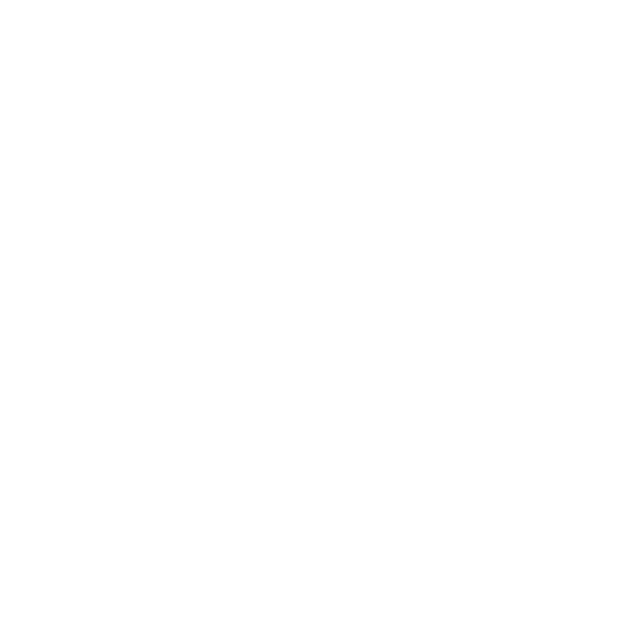
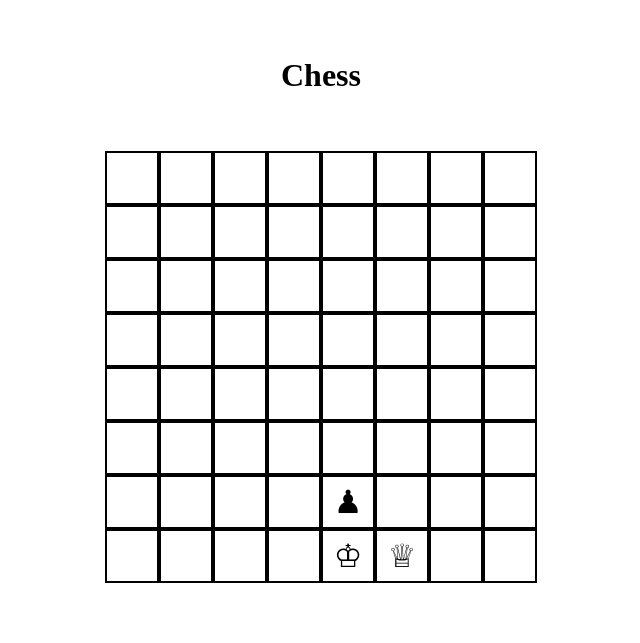
Before and after one commit to satishkhanal76/Chess-Multiplayer, a plain HTML site: page index.html in a window 1280 px wide. Shown: the whole page, without its empty margins (319-959 px from the left). Drawn offline with Linux system fonts and the light colour scheme.

Commit message:
Added displaying

```diff
--- a/css/styles.css
+++ b/css/styles.css
@@ -0,0 +1,52 @@
+* {
+    margin: 0;
+    padding: 0;
+}
+
+
+.valid-spot {
+    background-color: red;
+}
+
+main {
+    display: flex;
+    flex-direction: column;
+    align-items: center;
+    justify-content: space-evenly;
+    min-height: 80vh;
+}
+
+.board {
+
+    /* --num-of-rows: 3; */
+
+    position: relative;
+    --block-width: 50px;
+    --block-height: 50px;
+
+    --num-of-columns: 8;
+
+    display: grid;
+    grid-template-columns: repeat(var(--num-of-columns), auto);
+}
+
+.board .block {
+    display: flex;
+
+    border: 2px solid black;
+
+    width: var(--block-width);
+    height: var(--block-height);
+
+    align-items: center;
+    justify-content: center;
+    font-size: 2rem;
+    cursor: pointer;
+
+
+
+    -webkit-user-select: none; /* Safari */
+    -moz-user-select: none; /* Firefox */
+    -ms-user-select: none; /* IE10+/Edge */
+    user-select: none; /* Standard */
+}
--- a/index.html
+++ b/index.html
@@ -10,6 +10,10 @@
     <script src="./js/main.js" type="module" defer></script>
 </head>
 <body>
-
+    <main>
+        <h1>Chess</h1>
+        <div id="board" class="board">
+        </div>
+    </main>
 </body>
 </html>
--- /dev/null
+++ b/js/GUI/BlockGUI.js
@@ -0,0 +1,60 @@
+export class BlockGUI {
+
+    #column;
+    #row;
+
+    #element;
+
+    #boardGUI;
+
+    constructor(col, row, boardGUI) {
+        this.#column = col;
+        this.#row = row;
+
+        this.#boardGUI = boardGUI;
+
+        this.createElement();
+        this.addEventListeners();
+    }
+
+    showAsValidBlock() {
+        this.#element.classList.add("valid-spot");
+    }
+
+    hideAsValidBlock() {
+        this.#element.classList.remove("valid-spot");
+
+    }
+
+
+    createElement() {
+        this.#element = document.createElement("div");
+        this.#element.classList.add("block");
+        this.#element.dataset.col = this.#column;
+        this.#element.dataset.row = this.#row;
+        this.setText(" ");
+    }
+
+    addEventListeners() {
+        this.#element.addEventListener("click", eve => {
+            this.#boardGUI.clicked(this);
+        })
+    }
+
+    getColumn() {
+        return this.#column;
+    }
+
+    getRow() {
+        return this.#row;
+    }
+
+    setText(text) {
+        this.#element.textContent = text;
+    }
+
+
+    getElement() {
+        return this.#element;
+    }
+}
--- /dev/null
+++ b/js/GUI/BoardGUI.js
@@ -0,0 +1,117 @@
+import { BlockGUI } from "./BlockGUI.js";
+
+export class BoardGUI {
+    #board;
+
+
+    #blocks = [];
+
+    #element;
+
+    #clickedPiece;
+
+    constructor(board) {
+        this.#board = board;
+
+        this.#element = document.getElementById("board");
+
+
+        this.#createBlocks();
+    }
+
+    clicked(block) {
+        let piece = this.#board.getPiece(block.getColumn(), block.getRow());
+
+        if(this.#clickedPiece) {
+
+            this.#board.movePiece(this.#clickedPiece.getColumn(), this.#clickedPiece.getRow(), block.getColumn(), block.getRow());
+            this.#clickedPiece = null;
+            this.updateBoard();
+        } else {
+
+            if(!piece) return null;
+
+            this.#clickedPiece = block;
+
+            let validMoves = this.#board.getValidMoves(block.getColumn(), block.getRow());
+            this.showValidMoves(validMoves);
+        }
+    }
+
+    showValidMoves(validMoves) {
+        validMoves.forEach(move => {
+            let block = this.#blocks.filter(block => move.col == block.getColumn() && move.row == block.getRow());
+            block[0].showAsValidBlock();
+        });
+    }
+
+    showBoard() {
+        let grid = this.#board.getGrid();
+        let piece;
+        for (let i = 0; i < grid.length; i++) {
+            for (let j = 0; j < grid[i].length; j++) {
+
+                piece = grid[i][j];
+                console.log(piece);
+
+            }
+        }
+    }
+
+
+    #createBlocks() {
+        let grid = this.#board.getGrid();
+        let piece;
+
+        let block;
+
+        for (let i = 0; i < grid.length; i++) {
+            for (let j = 0; j < grid[i].length; j++) {
+                piece = grid[i][j];
+
+                block = new BlockGUI(j, i, this);
+
+                this.#blocks.push(block);
+
+                block.setText((piece) ? piece.getCharacter() : " ");
+
+                this.#element.append(block.getElement());
+            }
+        }
+    }
+
+    updateBoard() {
+        let grid = this.#board.getGrid();
+        let piece;
+
+        let block;
+
+        for (let i = 0; i < grid.length; i++) {
+            for (let j = 0; j < grid[i].length; j++) {
+                piece = grid[i][j];
+
+                block = this.#blocks.filter(block => block.getColumn() == i && block.getRow() == j);
+
+                block[0].setText((piece) ? piece.getCharacter() : " ");
+                block[0].hideAsValidBlock();
+
+            }
+        }
+    }
+
+    showBoardOnConsole() {
+        let grid = this.#board.getGrid();
+        let piece;
+        let output = "";
+        for (let i = 0; i < grid.length; i++) {
+            for (let j = 0; j < grid[i].length; j++) {
+
+                piece = grid[j][i];
+                output += (piece) ? piece.getCharacter() : " ";
+
+            }
+            output = output + "\n";
+        }
+        console.log(output);
+    }
+}
--- a/js/classes/Board.js
+++ b/js/classes/Board.js
@@ -53,6 +53,25 @@ export class Board {
         return false;
     }
 
+    movePiece(col, row, toCol, toRow) {
+        let piece = this.#grid[col][row];
+        if(!piece) return null;
+
+        let availableMoves = this.getValidMoves(col, row);
+
+        let canBeMoved = false;
+
+        for (let i = 0; i < availableMoves.length; i++) {
+            let move = availableMoves[i];
+            if(move.col === toCol && move.row === toRow) canBeMoved = true;
+        }
+
+        if(canBeMoved) {
+            this.#grid[col][row] = null;
+            this.#grid[toCol][toRow] = piece;
+        }
+    }
+
 
     getAllColouredPieces(colour) {
         let colouredPieces = [];
@@ -88,6 +107,7 @@ export class Board {
     }
 
     placePiece(piece, col, row) {
+        if(this.#grid[col][row]) return;
         this.#grid[col][row] = piece;
     }
 
@@ -110,9 +130,10 @@ export class Board {
         return null;
     }
 
-    printGrid() {
-        console.table(this.#grid);
+    getGrid() {
+        return this.#grid;
     }
+
 
     getColumn() {
         return this.#col;
--- a/js/main.js
+++ b/js/main.js
@@ -2,23 +2,22 @@ import { PieceFactory } from "./classes/pieces/PieceFactory.js";
 import { Board } from "./classes/Board.js";
 import { Piece } from "./classes/pieces/Piece.js";
 
+import { BoardGUI } from "./GUI/BoardGUI.js";
+
 
 let board = new Board();
 
+let boardGUI = new BoardGUI(board);
+
 let blackPawn = PieceFactory.getPiece("pawn", Piece.COLOUR.BLACK);
-let blackPawn2 = PieceFactory.getPiece("pawn", Piece.COLOUR.BLACK);
 let whiteKing = PieceFactory.getPiece("king", Piece.COLOUR.WHITE);
-// board.placePiece(blackRook, 4, 0);
+let whiteQueen = PieceFactory.getPiece("queen", Piece.COLOUR.WHITE);
 
 
 board.placePiece(blackPawn, 4, 6);
-// board.placePiece(blackPawn2, 4, 5);
 board.placePiece(whiteKing, 4, 7);
+board.placePiece(whiteQueen, 5, 7);
 
-console.log(board.isCheckingTheKing(Piece.COLOUR.BLACK))
+boardGUI.showBoardOnConsole();
 
-console.log(board.getPiece(4, 6));
-console.log(board.getValidMoves(4, 6));
-
-
-board.printGrid();
+boardGUI.updateBoard();
```
